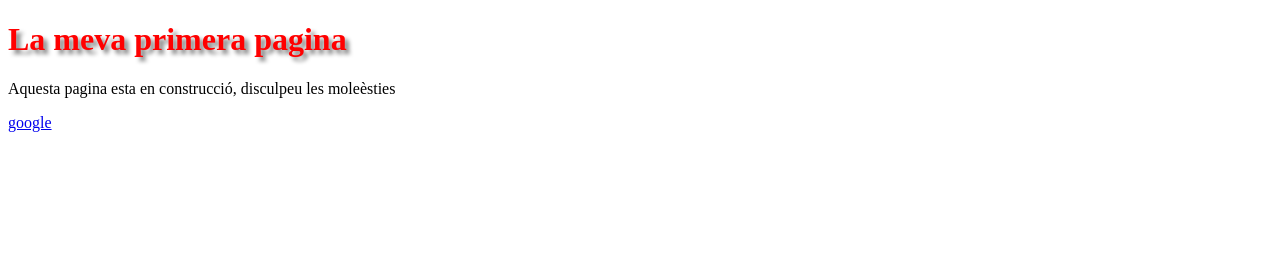
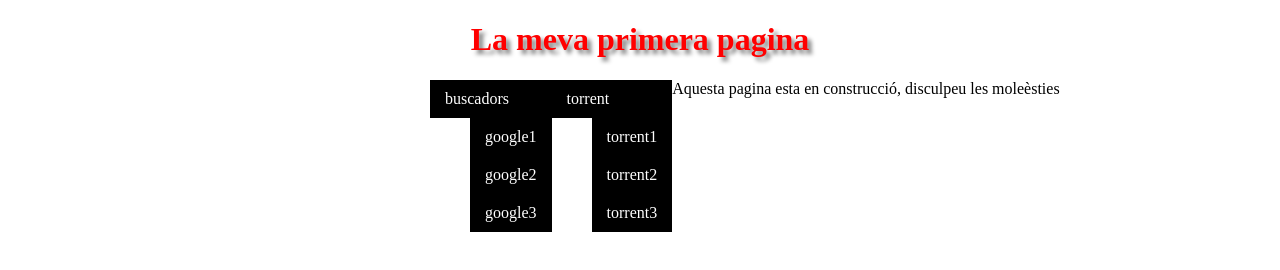
Before and after one commit to Automecanic/ppt, a plain HTML site: page index.html in a window 1280 px wide. Drawn offline with Linux system fonts and the light colour scheme.

Commit message:
provantdo de poner una linia menu

```diff
--- a/archivos/stil.css
+++ b/archivos/stil.css
@@ -1,5 +1,24 @@
 h1{
-    font-size: 200%;
+    font-size: 200% ;
+    text-align: center;
     color: red;
     text-shadow: 4px 4px 4px grey;
 }
+#menu{
+    margin: auto;
+    width: 500px;
+}
+
+ul, ol {
+    list-style: none;
+}
+.nav li a{
+    background-color: black;
+    color: white;
+    text-decoration: none;
+    padding: 10px 15px;
+    display: block;
+}
+.nav>li{
+    float: left;
+}
--- a/index.html
+++ b/index.html
@@ -4,11 +4,29 @@
     <meta charset="UTF-8">
     <meta name="viewport" content="width=device-width, initial-scale=1.0">
     <link rel="stylesheet" href="archivos/stil.css" >
-    <title>Mi primera pagina</title>
+    <title>Primera pagina</title>
 </head>
 <body>
     <header><h1>La meva primera pagina</h1></header>
+    <div id = "menu">
+            <ul class="nav">
+                <li><a>buscadors</a>
+                    <ul>
+                        <li> <a href="https://www.google.es">google1</a></li>
+                        <li> <a href="https://www.google.es">google2</a></li>
+                        <li> <a href="https://www.google.es">google3</a></li>
+                    </ul>
+                </li>
+                <li><a>torrent </a>
+                    <ul>
+                        <li> <a href="http://www.mejortorrentt.net">torrent1</a></li>
+                        <li> <a href="http://www.mejortorrentt.net">torrent2</a></li>
+                        <li> <a href="http://www.mejortorrentt.net">torrent3</a></li>
+                    </ul>
+                </li>
+            </ul>
+    </div>
     <p>Aquesta pagina esta en construcció, disculpeu les moleèsties</p>
-    <a href="http://www.google.com"> google </a>
+
 </body>
 </html>
```
